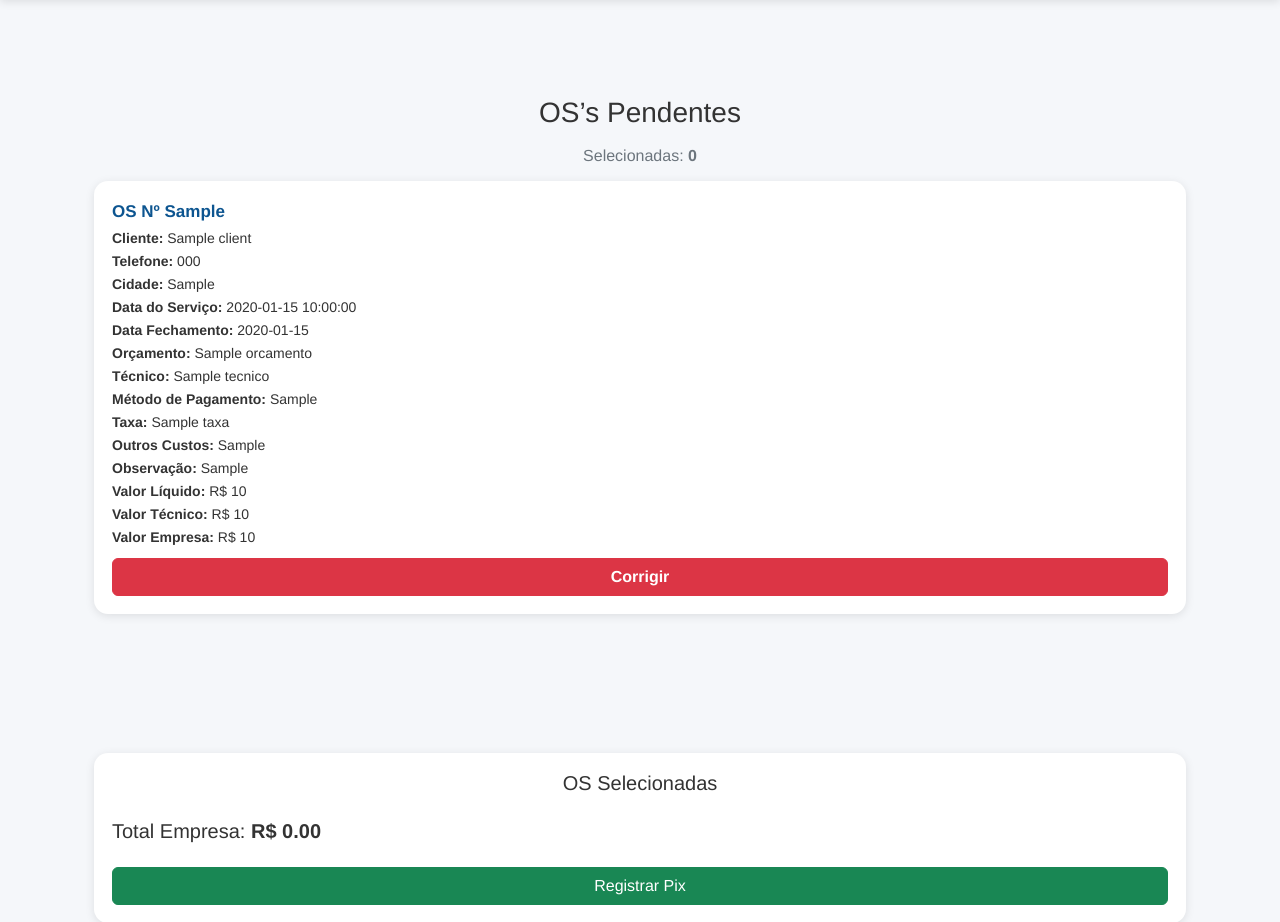
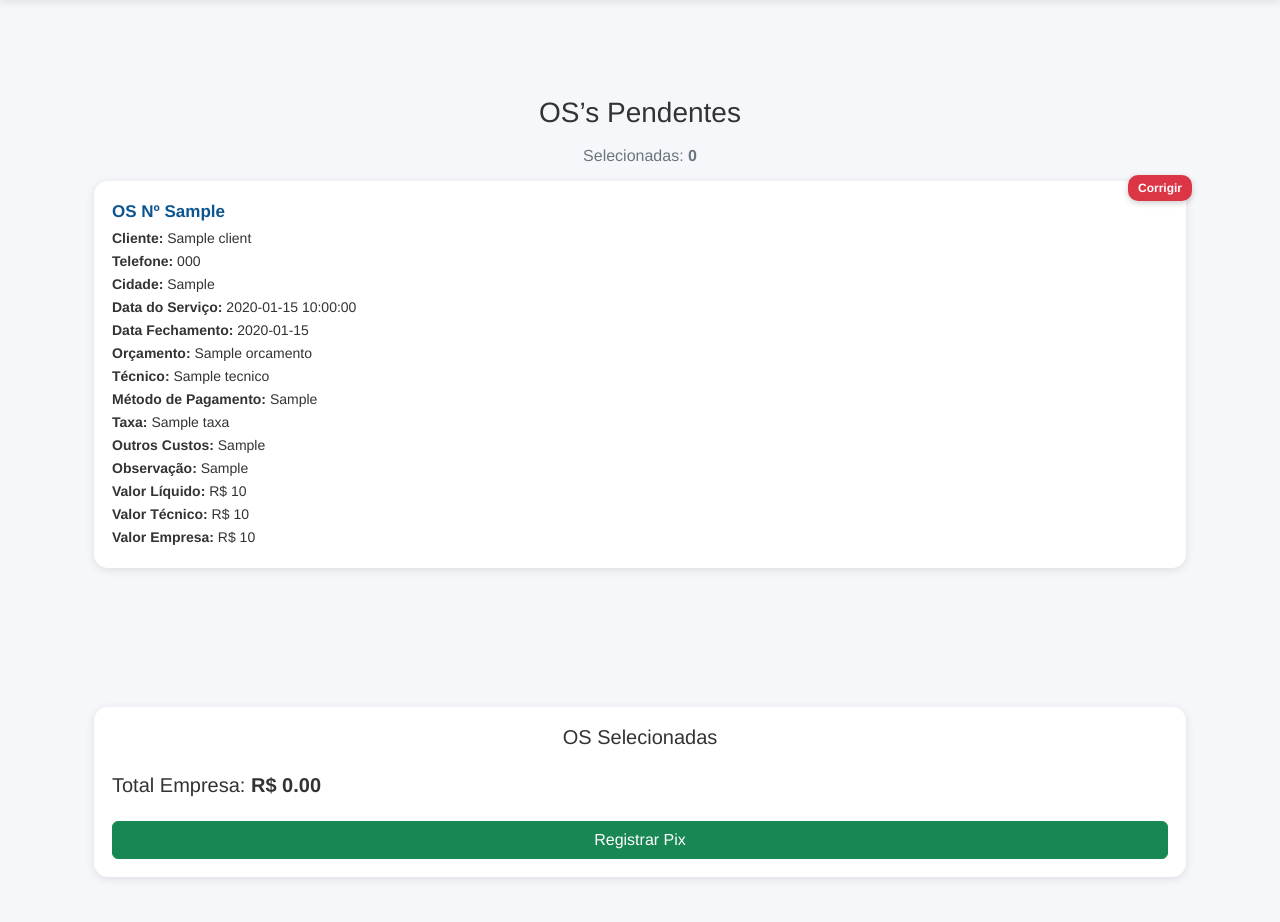
Before and after one commit to VenancioHunter/centralvazamentos, a Flask app: template templates/transacao_pendente_tecnico.html in a window 1280 px wide. Shown: the part 16-938 px from the top of the page. After the commit the page ends 894 px from the top, so only its background shows below. Run offline with Flask 3, Linux system fonts and the light colour scheme; the template is opened without the code that fills it: most values are stand-ins (such as "Sample title", 1, 10 or a date in 2020).

Commit message:
Add files via upload

```diff
--- a/templates/transacao_pendente_tecnico.html
+++ b/templates/transacao_pendente_tecnico.html
@@ -79,6 +79,29 @@
       font-size: 16px;
     }
   }
+
+  .tag-corrigir {
+    position: absolute;
+    top: -8px;
+    right: -8px;
+    background: #dc3545;
+    color: white;
+    padding: 4px 10px;
+    font-size: 12px;
+    font-weight: bold;
+    border-radius: 10px;
+    cursor: pointer;
+    box-shadow: 0 2px 6px rgba(0, 0, 0, 0.2);
+    z-index: 10;
+  }
+
+  .tag-corrigir:active {
+    transform: scale(0.96);
+  }
+
+  .os-card-mobile {
+    position: relative; /* IMPORTANTE para etiqueta ficar colada no card */
+  }
 </style>
 
 <div class="container mt-3">
@@ -91,6 +114,14 @@
   {% if pendentes %} {% for id, p in pendentes.items() %}
   <div class="os-card-mobile">
     <div class="checkmark">✔</div>
+    <!-- Etiqueta externa -->
+    <div
+      class="tag-corrigir"
+      data-id-transaction="{{ id }}"
+      data-date-payment="{{ p.date_payment }}"
+    >
+      Corrigir
+    </div>
 
     <div class="os-title">OS Nº {{ p.numero_os }}</div>
 
@@ -156,14 +187,14 @@
     </div>
 
     <!-- Botão DEVOLVER -->
-    <button
+    <!--<button
       class="btn btn-danger btn-devolver mt-2"
       data-id-transaction="{{ id }}"
       data-date-payment="{{ p.date_payment }}"
       style="width: 100%; font-weight: bold"
     >
       Corrigir
-    </button>
+    </button>-->
   </div>
   {% endfor %} {% else %}
   <p class="text-center">Nenhuma OS pendente encontrada.</p>
@@ -265,9 +296,9 @@
   });
 
   // Botão DEVOLVER
-  document.querySelectorAll(".btn-devolver").forEach((btn) => {
-    btn.addEventListener("click", function (event) {
-      event.stopPropagation();
+  document.querySelectorAll(".tag-corrigir").forEach((tag) => {
+    tag.addEventListener("click", function (event) {
+      event.stopPropagation(); // não seleciona o card ao clicar no botão
 
       const id = this.getAttribute("data-id-transaction");
       const datePayment = this.getAttribute("data-date-payment");
@@ -282,16 +313,10 @@
           date_payment: datePayment,
         }),
       })
-        .then((response) => response.json())
-        .then((data) => {
-          console.log("Success:", data);
-        })
-        .catch((error) => {
-          console.error("Erro:", error);
-        })
-        .finally(() => {
-          window.location.reload();
-        });
+        .then((resp) => resp.json())
+        .then((data) => console.log("Success:", data))
+        .catch((err) => console.error("Erro:", err))
+        .finally(() => window.location.reload());
     });
   });
 
```
